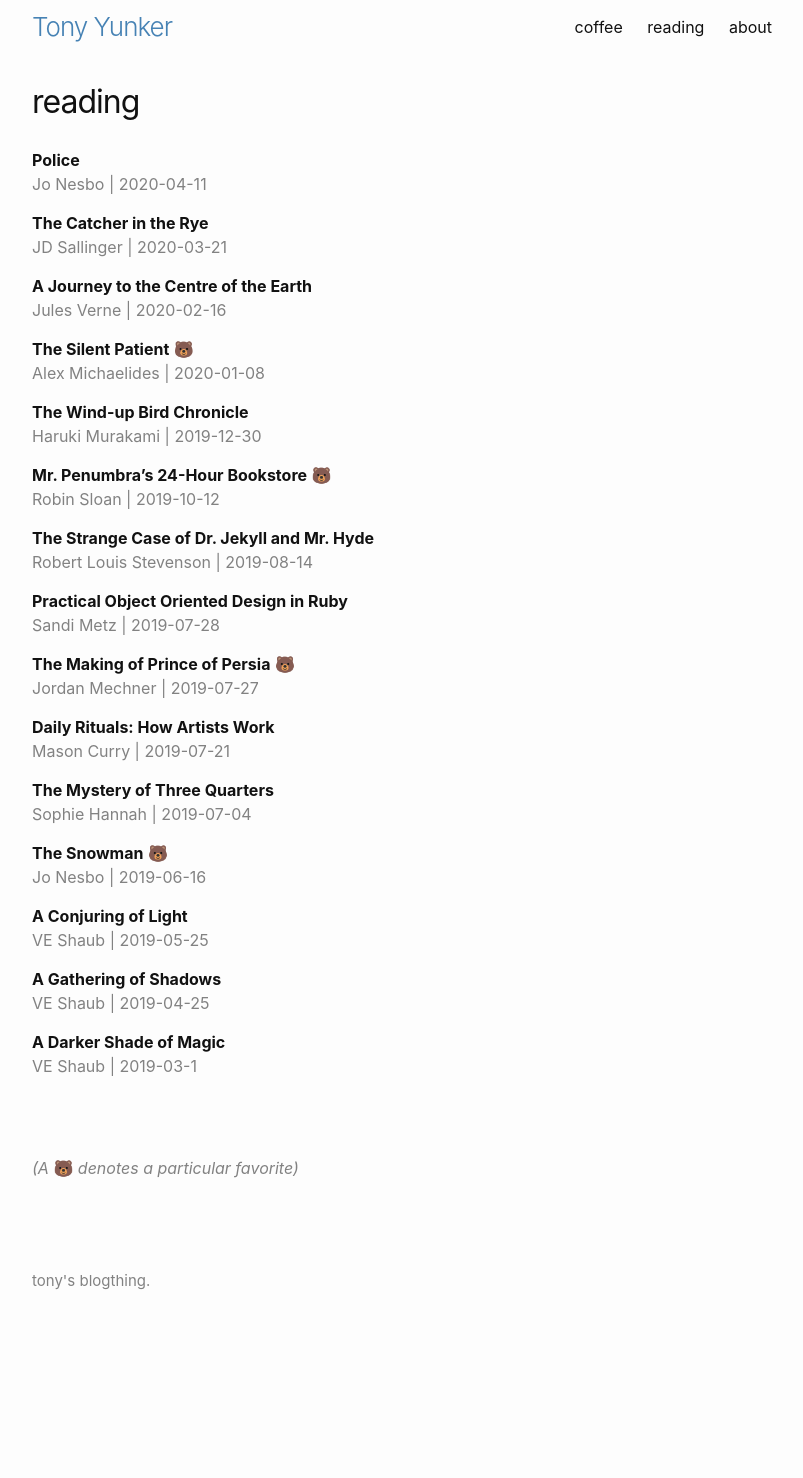
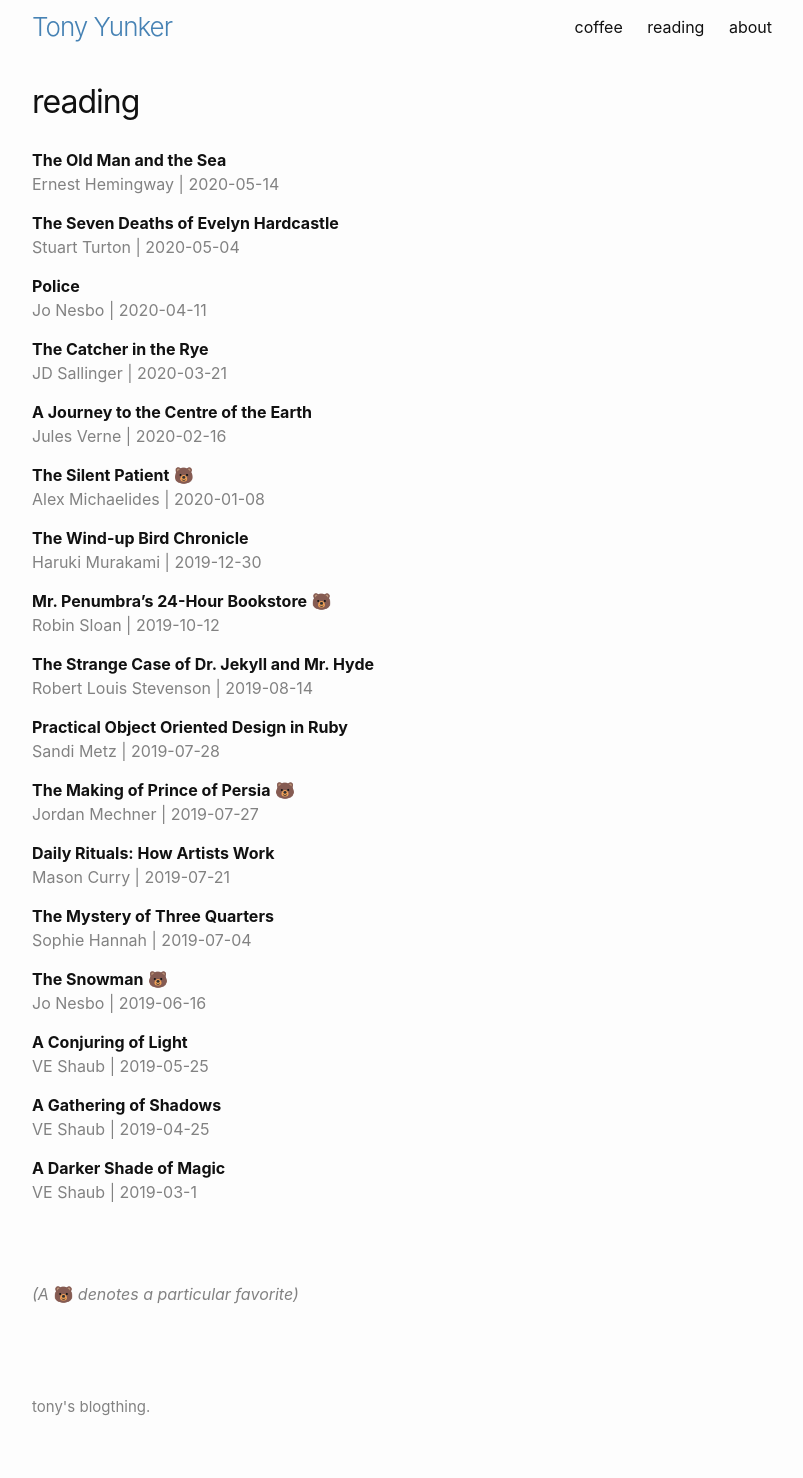
Before and after one commit to ayunker/ayunker.github.io, a Jekyll site: the page built from lists/reading.md, in a window 1280 px wide. Shown: the whole page, without its empty margins (238-1041 px from the left). Built offline with Jekyll 4.4.1, drawn with Linux system fonts in a browser that asks for light colours; before the commit the page ends 1352 px from its top, so only the background shows below that.

Commit message:
UPDATE coffee and reading lists

```diff
--- a/lists/reading.md
+++ b/lists/reading.md
@@ -2,6 +2,12 @@
 layout: page
 title: reading
 ---
+
+**The Old Man and the Sea**\\
+<span class="grey-text">Ernest Hemingway \| 2020-05-14</span>
+
+**The Seven Deaths of Evelyn Hardcastle**\\
+<span class="grey-text">Stuart Turton \| 2020-05-04</span>
 
 **Police**\\
 <span class="grey-text">Jo Nesbo \| 2020-04-11</span>
```
Also changed, not shown: lists/coffee.md (+6 -0 lines).
